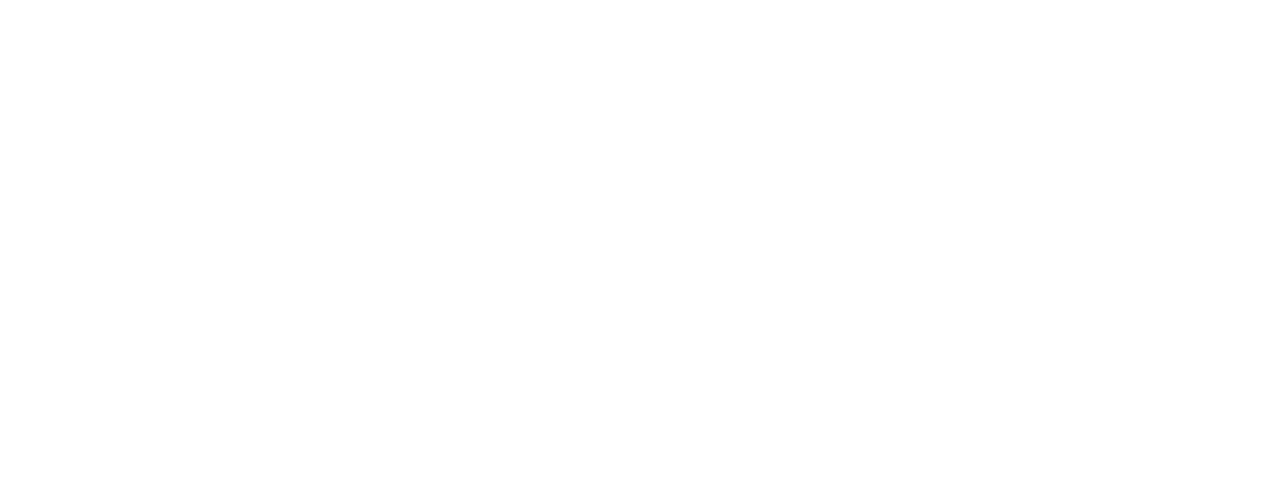
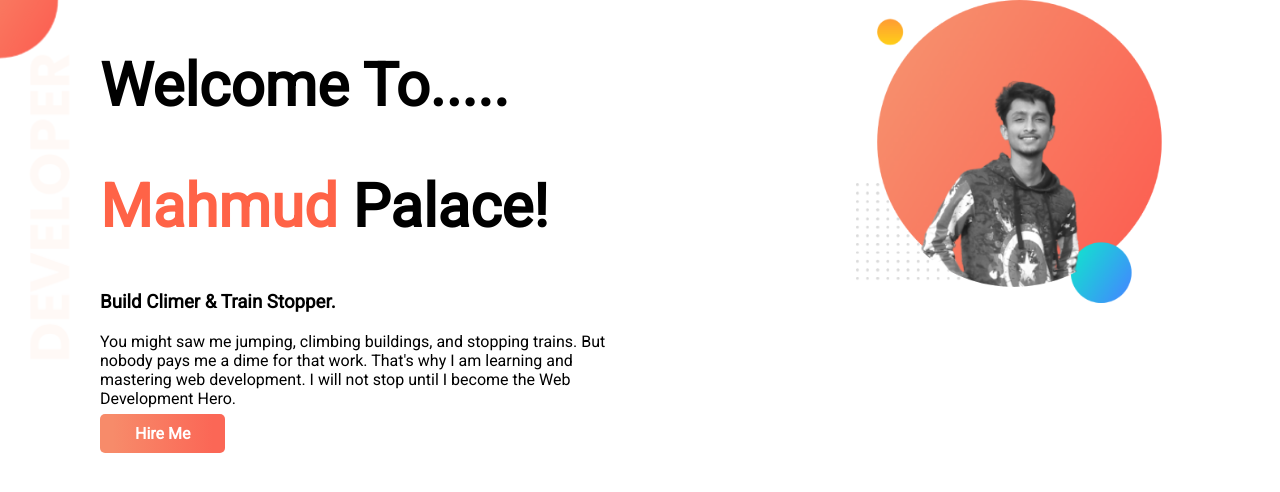
Before and after one commit to developerhasanmahmud23/developer-portfolio, a plain HTML site: page index.html in a window 1280 px wide. Drawn offline with Linux system fonts and the light colour scheme.

Commit message:
top banner added

```diff
--- a/index.html
+++ b/index.html
@@ -5,11 +5,25 @@
     <meta http-equiv="X-UA-Compatible" content="IE=edge">
     <meta name="viewport" content="width=device-width, initial-scale=1.0">
     <title>Developer Hasan Mahmud</title>
+    <link rel="preconnect" href="https://fonts.googleapis.com">
+    <link rel="preconnect" href="https://fonts.gstatic.com" crossorigin>
+    <link href="https://fonts.googleapis.com/css2?family=Roboto&display=swap" rel="stylesheet">
     <link rel="stylesheet" href="style.css">
 </head>
 <body>
 
-
+    <section class="top-banner">
+        <div class="half-width">
+            <h1>Welcome To.....</h1>
+            <h1 ><span class="orange">Mahmud</span> Palace!</h1>
+            <h3>Build Climer & Train Stopper.</h3>
+            <p>You might saw me jumping, climbing buildings, and stopping trains. But nobody pays me a dime for that work. That's why I am learning and mastering web development. I will not stop until I become the Web Development Hero.</p>
+            <a class="link-button" href="https://www.linkedin.com/in/hasan-mahmud-733a131b6/" target="_blank">Hire Me</a>
+        </div>
+        <div class="half-width">
+            <img src="images/my image 2.png" alt="">
+        </div>
+    </section>
 
 </body>
 </html>
--- a/style.css
+++ b/style.css
@@ -0,0 +1,45 @@
+
+
+body{
+    font-family: 'Roboto', sans-serif;
+    margin: 0px;
+}
+
+h1{
+    font-size: 60px;
+}
+
+.orange{
+    color:tomato;
+}
+
+section{
+    display: flex;
+}
+
+.half-width{
+    width: 50%;
+    padding-left: 100px;
+
+}
+
+
+
+.half-width img{
+    width: 100%;
+
+}
+
+.link-button{
+    text-decoration: none;
+    padding:10px 35px;
+    background: linear-gradient(to right, #F78B6A 10%, #FB6756 90%);
+    color: white;
+    font-weight: 700;
+    border-radius: 5px;
+}
+
+.top-banner {
+    background-image: url(images/top-banner.png);
+    background-repeat: no-repeat;
+}
```
Also changed, not shown: images/2_copy-removebg-preview.png (added), images/dream-bg.png (added), images/exp-bg.png (added), images/jhankar.png (added), images/jhankar2.png (added), images/my image 1.png (added), images/my image 2.png (added), images/my-bg.png (added), images/my-bg2.png (added), images/top-banner.png (added), 7 other files.
